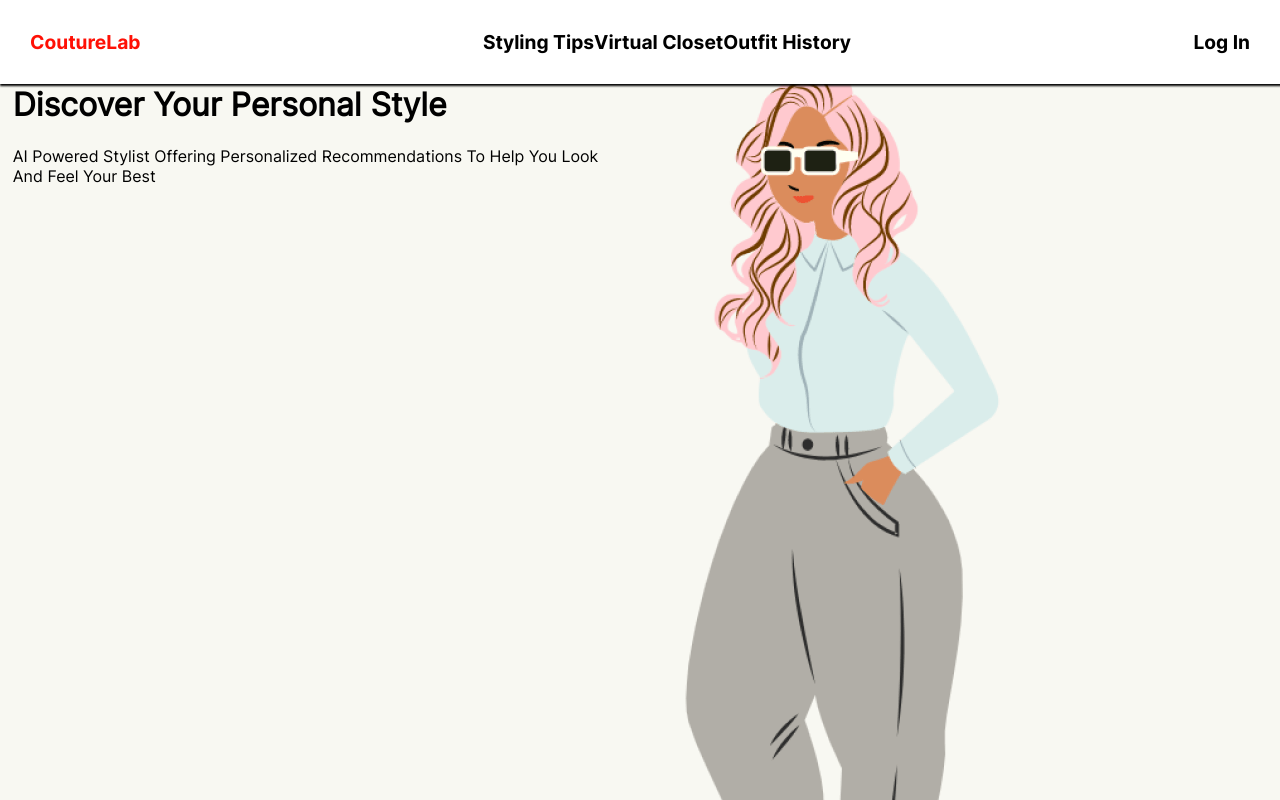
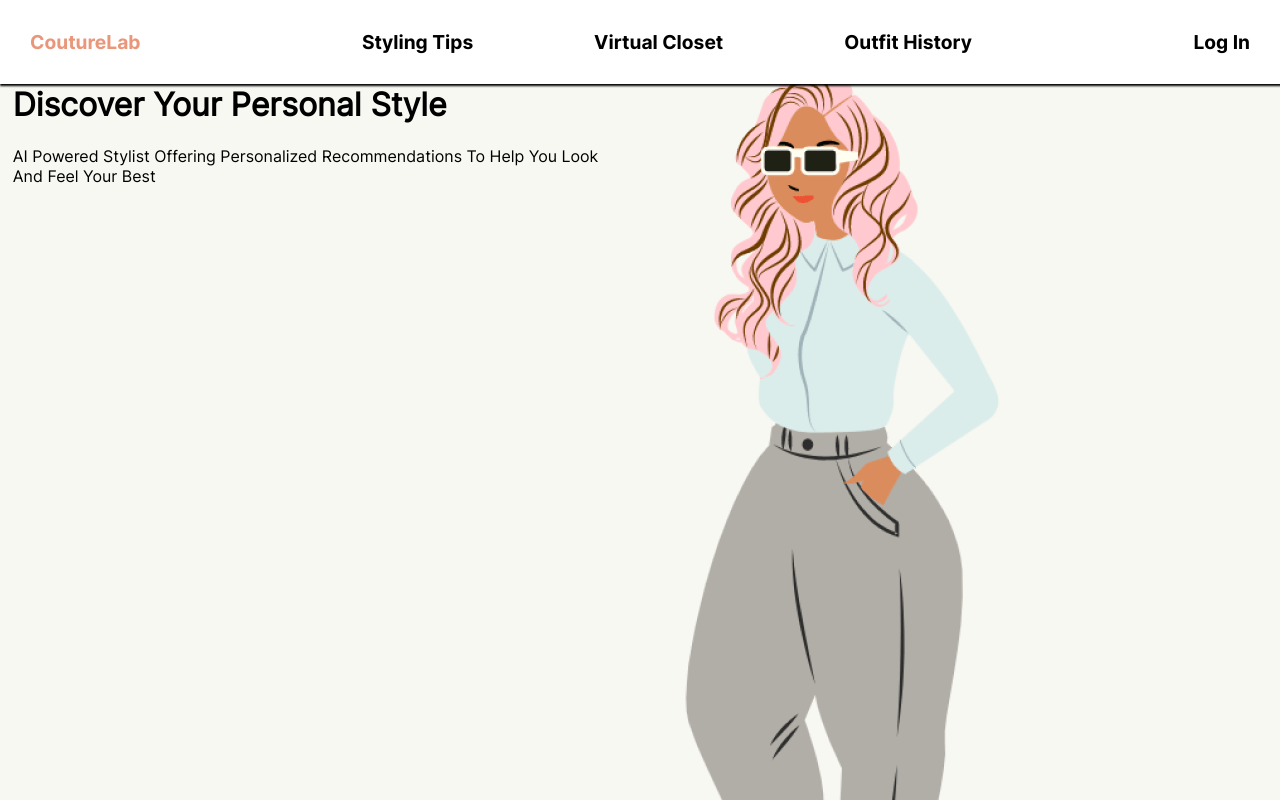
Before and after one commit to felixliang50779/Couture-Lab, a React (Create React App) app in the folder couture-lab-ui/: page /Home in a window 1280 px wide. In both pictures the pointer is over the link "CoutureLab". Shown: the top 800 px of the page. Built offline with nearby package versions, Linux system fonts and the light colour scheme.

Commit message:
Styled navbar a bit

```diff
--- a/couture-lab-ui/src/Components/navbar.module.css
+++ b/couture-lab-ui/src/Components/navbar.module.css
@@ -20,10 +20,12 @@
 }
 
 .navbar a:hover {
-    color: #FF1005;
+    color: #e9967a;
+    cursor: pointer;
 }
 
 .NavbarInformation {
     display: flex;
+    width: 50%;
     justify-content: space-between;
 }
```
